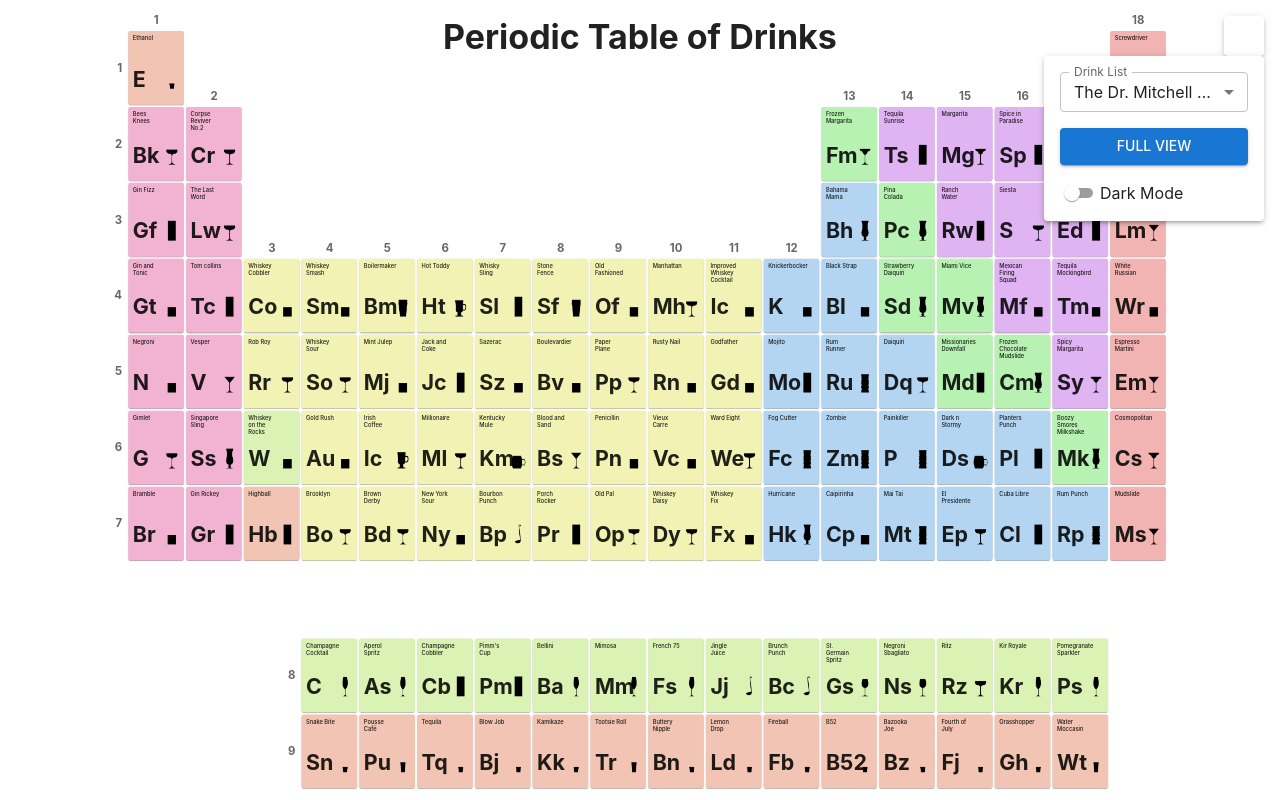
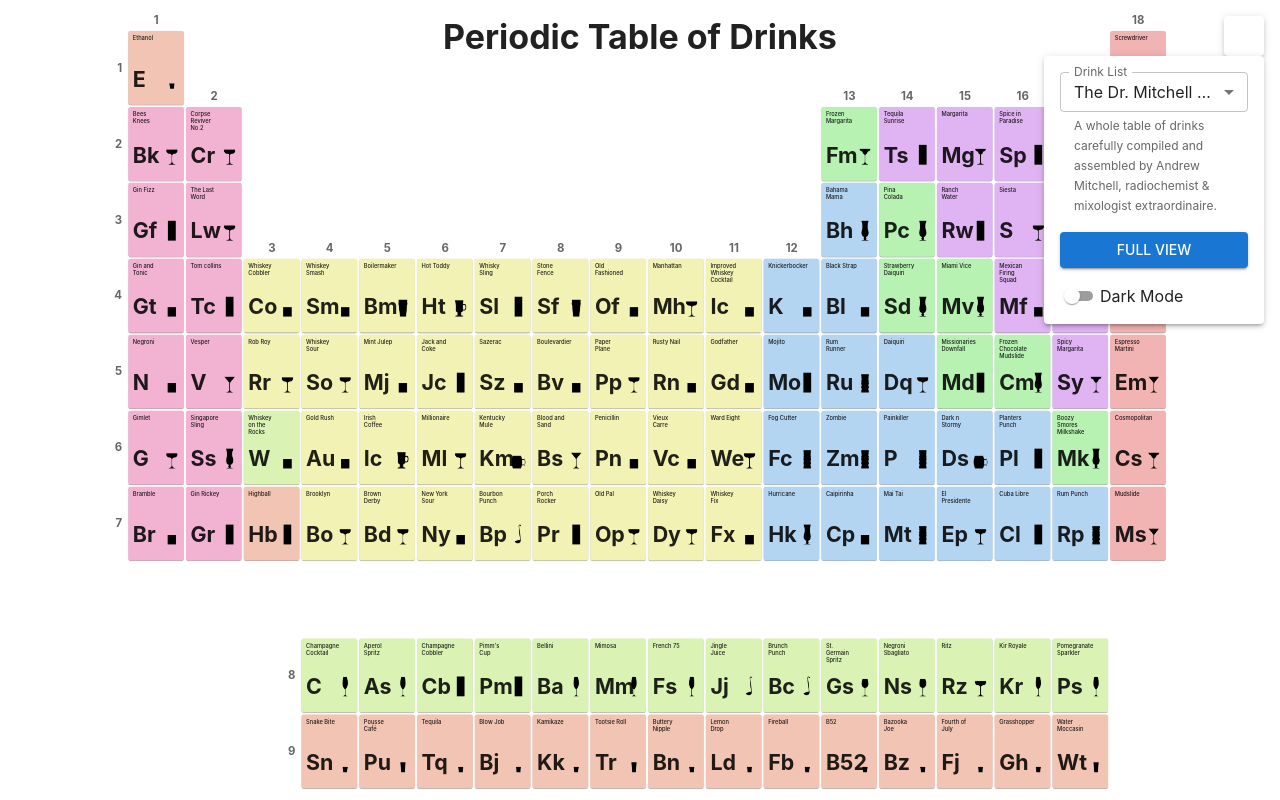
Before and after one commit to cbmitchell/periodic-table-of-drinks, a React (Vite) app: page / in a window 1280 px wide. Built offline with nearby package versions, Linux system fonts and the light colour scheme; some icons are missing.

Commit message:
Add drink list descriptions to control panel

```diff
--- a/src/components/ControlPanel.tsx
+++ b/src/components/ControlPanel.tsx
@@ -4,6 +4,7 @@ import {
   Button,
   FormControl,
   FormControlLabel,
+  FormHelperText,
   Grow,
   IconButton,
   InputLabel,
@@ -85,6 +86,9 @@ export function ControlPanel({
                 </MenuItem>
               ))}
             </Select>
+            <FormHelperText>
+              {drinkLists[listSelection]?.description?.trim()}
+            </FormHelperText>
           </FormControl>
           <Button
             variant="contained"
```
